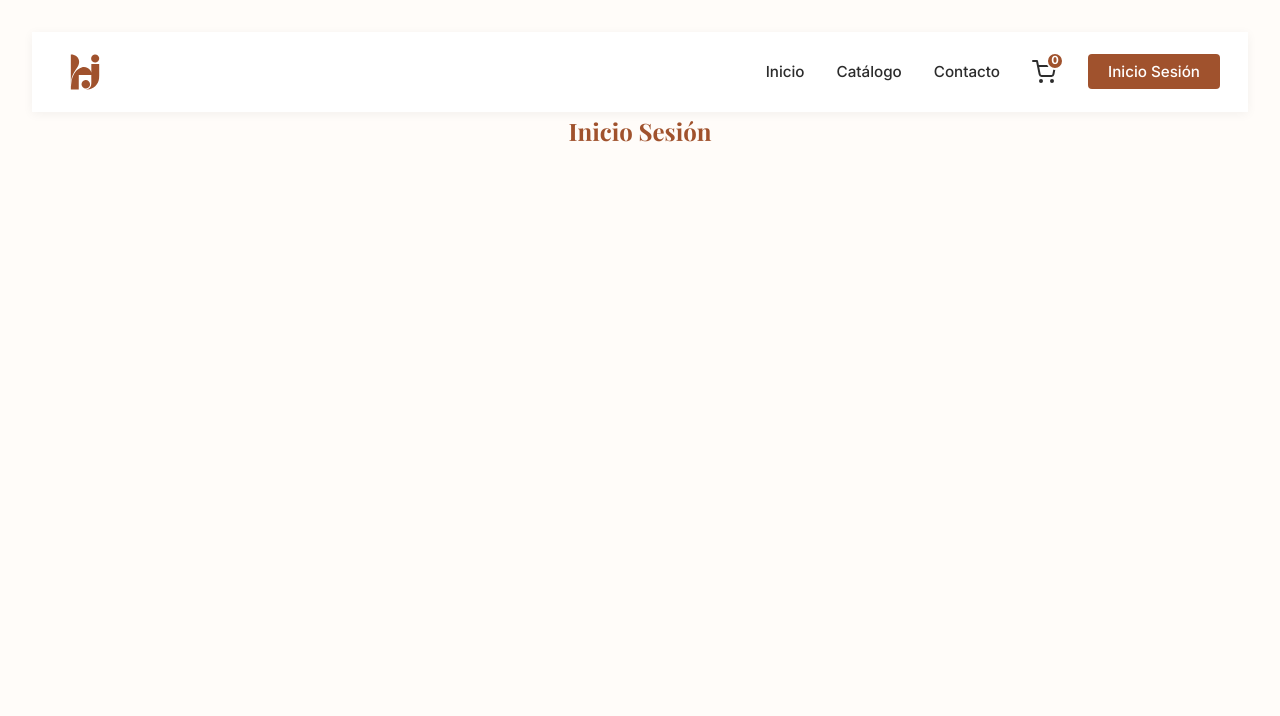
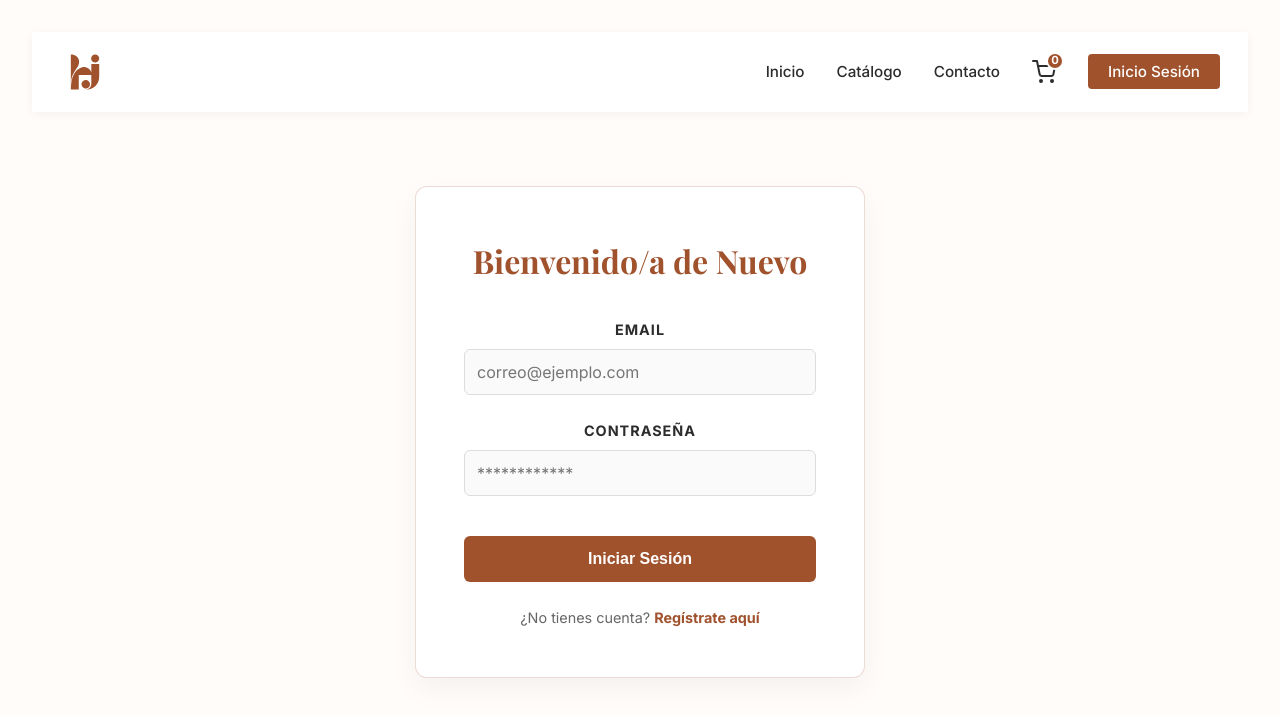
Before and after one commit to meliochat/Muebleria-Hermanos-Jota, a React (Vite) app in the folder client/: page /login in a window 1280 px wide. Shown: the top 716 px of the page. Built offline with nearby package versions, Linux system fonts and the light colour scheme; a web font is replaced by a local one.

Commit message:
ft: crear pagina de registro y login

```diff
--- a/client/src/App.jsx
+++ b/client/src/App.jsx
@@ -5,6 +5,8 @@ import Catalogo from './pages/Catalogo.jsx';
 import ProductDetail from './pages/ProductDetail.jsx';
 import CartPage from './pages/CartPage.jsx';
 import ContactPage from './pages/ContactPage.jsx';
+import RegisterPage from './pages/RegisterPage.jsx';
+import LoginPage from './pages/LoginPage.jsx';
 import './App.css';
 
 function App(){
@@ -17,7 +19,8 @@ function App(){
         <Route path="/productos/:id" element={<ProductDetail />} />
         <Route path="/carrito" element={<CartPage />} />
         <Route path="/contacto" element={<ContactPage />} />
-        <Route path="/login" element={<h2>Inicio Sesión</h2>} />
+        <Route path="/registro" element={<RegisterPage />} />
+        <Route path="/login" element={<LoginPage />} />
       </Routes>
     </>
   );
--- a/client/src/components/Navbar.css
+++ b/client/src/components/Navbar.css
@@ -91,3 +91,31 @@
     align-items: center;
     border: 2px solid white;
 }
+
+.user-menu{
+    display: flex;
+    align-items: center;
+    gap: 15px;
+}
+
+.user-name{
+    color: var(--color-siena);
+    font-weight: 600;
+    font-size: 0.9rem;
+}
+
+.bnt-logout{
+    background: none;
+    border: 1px solid #ddd;
+    padding: 5px 10px;
+    border-radius: 4px;
+    cursor: pointer;
+    font-size: 0.8rem;
+    color: #666;
+    transition: all 0.3s;
+}
+
+.btn-logout:hover{
+    background-color: #f0f0f0;
+    color: #333;
+}
--- a/client/src/components/Navbar.jsx
+++ b/client/src/components/Navbar.jsx
@@ -1,9 +1,11 @@
 import { Link } from 'react-router-dom';
 import { useCart } from '../context/CartContext';
+import { useAuth } from '../context/AuthContext';
 import '../components/Navbar.css';
 
 const Navbar = () => {
     const { totalItems } = useCart();
+    const { user, logout } = useAuth();
 
     return (
         <nav className="navbar">
@@ -43,7 +45,14 @@ const Navbar = () => {
                         </Link>
                     </li>
                     <li className="nav-item">
-                        <Link to="/login" className="nav-link btn-login">Inicio Sesión</Link>
+                        {user ? (
+                            <div className="user-menu">
+                                <span className="user-name">Hola, {user.nombre}</span>
+                                <button onClick={logout} className="btn-logout">Salir</button>
+                            </div>
+                        ) : (
+                            <Link to="/login" className="nav-link btn-login">Inicio Sesión</Link>
+                        )}
                     </li>
                 </ul>
             </div>
--- /dev/null
+++ b/client/src/context/AuthContext.jsx
@@ -0,0 +1,33 @@
+import { createContext, useState, useContext } from 'react';
+
+const AuthContext = createContext();
+export const AuthProvider = ({ children }) => {
+    const [user, setUser] = useState(() => {
+        const savedUser = localStorage.getItem('user');
+        return savedUser ? JSON.parse(savedUser) : null;
+    });
+
+    const [token, setToken] = useState(localStorage.getItem('token') || null);
+    const login = (userData, newToken) => {
+        localStorage.setItem('token', newToken);
+        localStorage.setItem('user', JSON.stringify(userData));
+        setToken(newToken);
+        setUser(userData);
+    };
+
+    const logout = () => {
+        localStorage.removeItem('token');
+        localStorage.removeItem('user');
+        setToken(null);
+        setUser(null);
+    };
+
+    return (
+        <AuthContext.Provider value={{ user, token, login, logout }}>
+            {children}
+        </AuthContext.Provider>
+    );
+};
+
+// eslint-disable-next-line react-refresh/only-export-components
+export const useAuth = () => useContext(AuthContext);
--- a/client/src/main.jsx
+++ b/client/src/main.jsx
@@ -3,15 +3,18 @@ import { StrictMode } from 'react'
 import { createRoot } from 'react-dom/client'
 import { BrowserRouter } from 'react-router-dom'
 import { CartProvider } from './context/CartContext';
+import { AuthProvider } from './context/AuthContext';
 import './index.css'
 import App from './App.jsx'
 
 createRoot(document.getElementById('root')).render(
   <StrictMode>
     <BrowserRouter>
-      <CartProvider>
-        <App />
-      </CartProvider>
+      <AuthProvider>
+        <CartProvider>
+          <App />
+        </CartProvider>
+      </AuthProvider>
     </BrowserRouter>
   </StrictMode>,
 )
--- /dev/null
+++ b/client/src/pages/Auth.css
@@ -0,0 +1,97 @@
+.auth-container {
+    display: flex;
+    justify-content: center;
+    align-items: center;
+    min-height: 80vh;
+    padding: 2rem 20px;
+}
+
+.auth-box {
+    background-color: white;
+    width: 100%;
+    max-width: 450px;
+    padding: 3rem;
+    border-radius: 12px;
+    border: 1px solid rgba(160, 82, 45, 0.2);
+    box-shadow: 0 10px 30px rgba(0,0,0,0.05);
+}
+
+.auth-title {
+    font-family: var(--font-titulo);
+    color: var(--color-siena);
+    text-align: center;
+    font-size: 2rem;
+    margin-bottom: 2rem;
+}
+
+.auth-error {
+    background-color: #ffebee;
+    color: #c62828;
+    padding: 10px;
+    border-radius: 4px;
+    margin-bottom: 1rem;
+    text-align: center;
+    font-size: 0.9rem;
+}
+
+.form-group {
+    margin-bottom: 1.5rem;
+}
+
+.form-group label {
+    display: block;
+    margin-bottom: 0.5rem;
+    color: var(--color-texto);
+    font-weight: 600;
+    font-size: 0.9rem;
+}
+
+.form-group input {
+    width: 100%;
+    padding: 12px;
+    border: 1px solid #ddd;
+    border-radius: 6px;
+    font-family: var(--font-cuerpo);
+    background-color: #fafafa;
+}
+
+.form-group input:focus {
+    outline: none;
+    border-color: var(--color-siena);
+    background-color: white;
+}
+
+.btn-auth {
+    width: 100%;
+    padding: 14px;
+    background-color: var(--color-siena);
+    color: white;
+    border: none;
+    border-radius: 6px;
+    font-size: 1rem;
+    font-weight: 600;
+    cursor: pointer;
+    transition: background 0.3s;
+    margin-top: 1rem;
+}
+
+.btn-auth:hover {
+    background-color: #8a4524;
+}
+
+.auth-footer {
+    text-align: center;
+    margin-top: 1.5rem;
+    font-size: 0.9rem;
+    color: #666;
+}
+
+.auth-footer a {
+    color: var(--color-siena);
+    text-decoration: none;
+    font-weight: 600;
+}
+
+.auth-footer a:hover {
+    text-decoration: underline;
+}
--- /dev/null
+++ b/client/src/pages/LoginPage.jsx
@@ -0,0 +1,69 @@
+import { useState } from 'react';
+import axios from 'axios';
+import { useAuth } from '../context/AuthContext';
+import { useNavigate, Link } from 'react-router-dom';
+import './Auth.css';
+
+const LoginPage = () => {
+    const [formData, setFormData] = useState({ email: '', password: '' });
+    const [error, setError] = useState('');
+    const { login } = useAuth();
+    const navigate = useNavigate();
+
+    const handleChange = (e) => {
+        setFormData({ ...formData, [e.target.name]: e.target.value });
+    };
+
+    const handleSubmit = async (e) => {
+        e.preventDefault();
+        try{
+            const res = await axios.post('http://localhost:5000/api/auth/login', formData);
+            login({
+                _id: res.data._id,
+                nombre: res.data.nombre,
+                email: res.data.email,
+                esAdmin: res.data.esAdmin
+            }, res.data.token);
+            navigate('/');
+        } catch (error){
+            setError(error.response?.data?.mensaje || 'Credenciales incorrectas');
+        }
+    };
+
+    return (
+        <div className="auth-container container">
+            <div className="auth-box">
+                <h2 className="auth-title">Bienvenido/a de Nuevo</h2>
+                {error && <div className="auth-error">{error}</div>}
+                <form onSubmit={handleSubmit}>
+                    <div className="form-group">
+                        <label>Email</label>
+                        <input
+                            type="email"
+                            name="email"
+                            onChange={handleChange}
+                            required
+                            placeholder="correo@ejemplo.com"
+                        />
+                    </div>
+                    <div className="form-group">
+                        <label>Contraseña</label>
+                        <input
+                            type="password"
+                            name="password"
+                            onChange={handleChange}
+                            required
+                            placeholder="************"
+                        />
+                    </div>
+                    <button type="submit" className="btn-auth">Iniciar Sesión</button>
+                </form>
+                <p className="auth-footer">
+                    ¿No tienes cuenta? <Link to="/registro">Regístrate aquí</Link>
+                </p>
+            </div>
+        </div>
+    );
+};
+
+export default LoginPage;
--- a/client/src/pages/ProductDetail.jsx
+++ b/client/src/pages/ProductDetail.jsx
@@ -48,7 +48,6 @@ const ProductDetail = () => {
                         className="btn-add-cart"
                         onClick={() => {
                             addToCart(producto);
-                            alert("¡Producto agregado!");
                         }}
                         >
                             Agregar al Carrito
--- /dev/null
+++ b/client/src/pages/RegisterPage.jsx
@@ -0,0 +1,86 @@
+import { useState } from 'react';
+import axios from 'axios';
+import { useAuth } from '../context/AuthContext';
+import { useNavigate, Link } from 'react-router-dom';
+import './Auth.css';
+
+const RegisterPage = () => {
+    const [formData, setFormData] = useState({ nombre: '', email: '', password: '' });
+    const [error, setError] = useState('');
+    const { login } = useAuth();
+    const navigate = useNavigate();
+
+    const handleChange = (e) => {
+        setFormData({ ...formData, [e.target.name]: e.target.value });
+    };
+
+    const handleSubmit = async (e) => {
+        e.preventDefault();
+        try {
+            const res = await axios.post('http://localhost:5000/api/auth/registro', formData);
+            login({
+                nombre: res.data.nombre,
+                email: res.data.email,
+                esAdmin: res.data.esAdmin
+            }, res.data.token);
+            navigate('/');
+        } catch (err) {
+            setError(err.response?.data?.mensaje || 'Error al registrarse. Intenta nuevamente.');
+        }
+    };
+
+    return (
+        <div className="auth-container container">
+            <div className="auth-box">
+                <h2 className="auth-title">Crear Cuenta</h2>
+                {error && <div className="auth-error">{error}</div>}
+
+                <form onSubmit={handleSubmit}>
+                    <div className="form-group">
+                        <label>Nombre Completo</label>
+                        <input
+                        type="text"
+                        name="nombre"
+                        value={formData.nombre}
+                        onChange={handleChange}
+                        required
+                        placeholder="Ej: Melina Jota"
+                        />
+                    </div>
+
+                    <div className="form-group">
+                        <label>Email</label>
+                        <input
+                        type="email"
+                        name="email"
+                        value={formData.email}
+                        onChange={handleChange}
+                        required
+                        placeholder="correo@ejemplo.com"
+                        />
+                    </div>
+
+                    <div className="form-group">
+                        <label>Contraseña</label>
+                        <input
+                        type="password"
+                        name="password"
+                        value={formData.password}
+                        onChange={handleChange}
+                        required
+                        placeholder="Min. 6 caracteres"
+                        />
+                    </div>
+
+                    <button type="submit" className="btn-auth">Registrarme</button>
+                </form>
+
+                <p className="auth-footer">
+                    ¿Ya tienes cuenta? <Link to="/login">Inicia Sesión aquí</Link>
+                </p>
+            </div>
+        </div>
+    );
+};
+
+export default RegisterPage;
```
